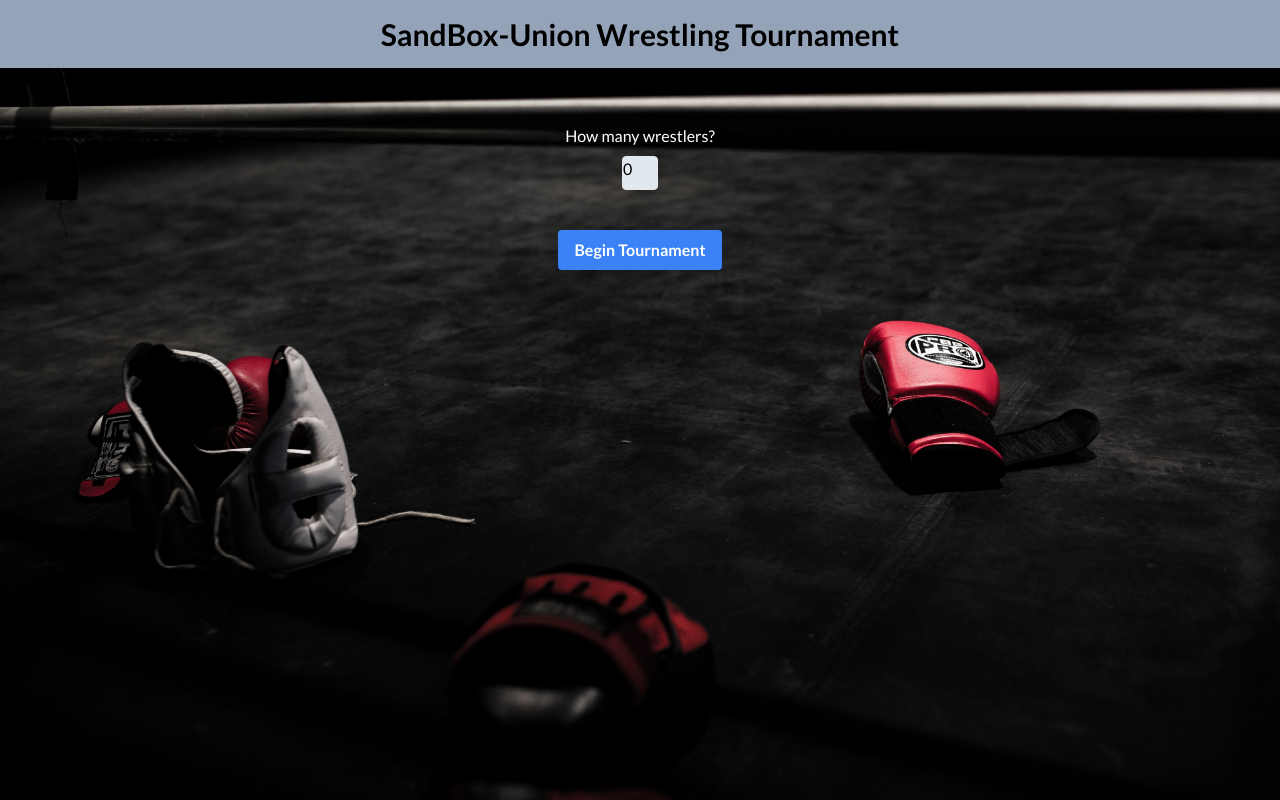
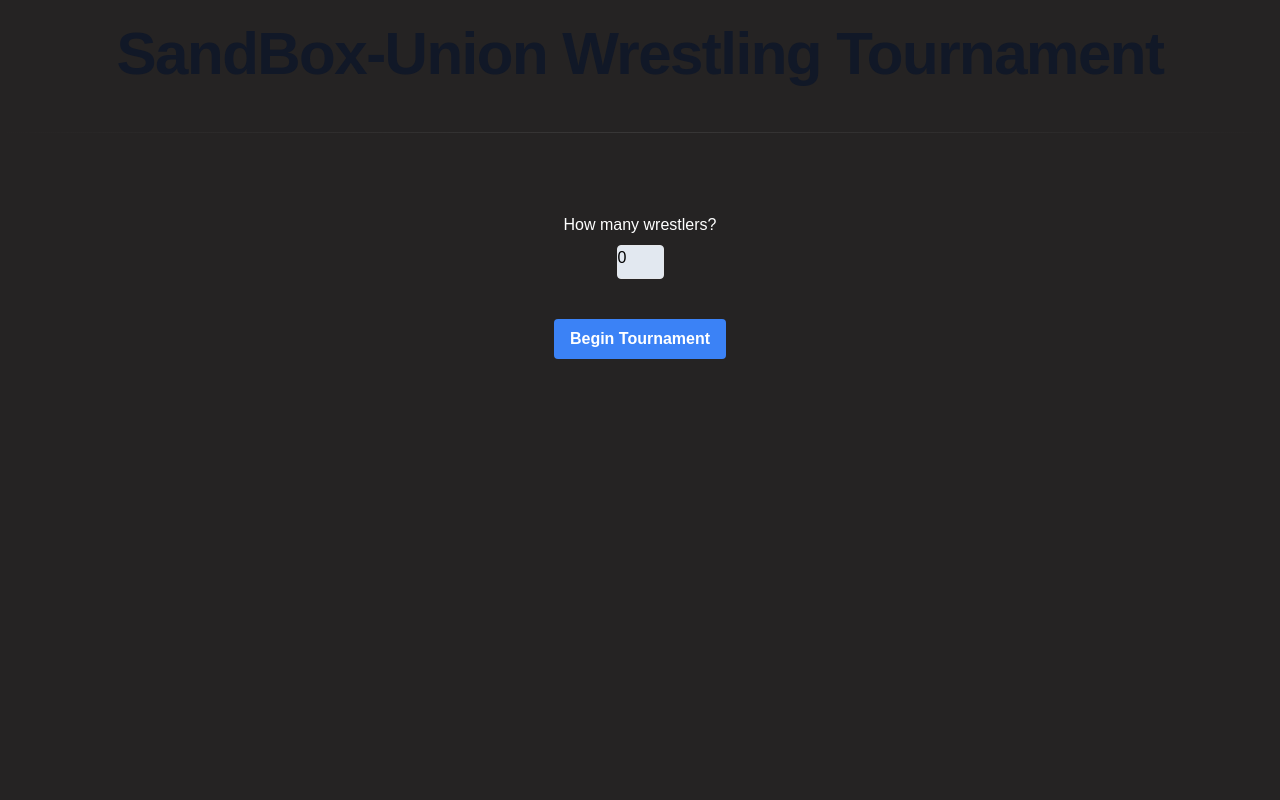
Before and after one commit to rishavhav/sandbox-union, a React (Vite) app: page / in a window 1280 px wide. Built offline with nearby package versions, Linux system fonts and the light colour scheme.

Commit message:
css changes

```diff
--- a/src/App.jsx
+++ b/src/App.jsx
@@ -5,7 +5,8 @@ import WrestlerManager from "./components/WrestlerManager"
 function App() {
   return (
     <div className="app-background">
-      <h1 class="mb-6 text-3xl font-bold text-center drop-shadow-lg bg-slate-400 py-4 ">SandBox-Union Wrestling Tournament</h1>
+      <h1 className="text-center mb-4 text-4xl font-extrabold leading-none tracking-tight text-gray-900 md:text-5xl lg:text-6xl dark:text-white pt-6">SandBox-Union Wrestling Tournament</h1>
+      <hr className="my-12 h-px border-t-0 bg-transparent bg-gradient-to-r from-transparent via-neutral-500 to-transparent opacity-25 dark:opacity-100" />
       <WrestlerManager />
     </div>
   )
--- a/src/components/WrestlerCountSelector.jsx
+++ b/src/components/WrestlerCountSelector.jsx
@@ -12,7 +12,7 @@ function WrestlerCountSelector({ wrestlerCount, setWrestlerCount }) {
   return (
     <div className="flex flex-col items-center pt-8">
       <label className="pb-2 text-white">How many wrestlers?</label>
-      <input class="bg-slate-200 border rounded pb-2" type="number" value={wrestlerCount} onChange={handleChange} min="0" max="4" />
+      <input className="bg-slate-200 border rounded pb-2" type="number" value={wrestlerCount} onChange={handleChange} min="0" max="4" />
     </div>
   )
 }
--- a/src/components/WrestlerForm.jsx
+++ b/src/components/WrestlerForm.jsx
@@ -30,33 +30,33 @@ const WrestlerForm = ({ wrestler, setWrestlerData, formNumber }) => {
 
   return (
     <div className="text-center">
-      <div className="w-full max-w-xl mx-auto my-4 p-4 border  shadow-md rounded bg-slate-300">
-        <h1 className="text-3xl bg-slate-400 rounded pt-1 pb-1">
-          Wrestler's #{formNumber}: {wrestler.name}
+      <div className="w-full max-w-xl mx-auto my-4 p-4   shadow-black rounded-3xl  bg-neutral-500 ">
+        <h1 className="text-3xl  rounded pt-1 pb-1">
+          Wrestler #{formNumber}: {wrestler.name}
         </h1>
-        <div class="pb-2">
-          <label class="block text-gray-700 text-sm font-bold mb-2">Name:</label>
-          <input placeholder=" Enter Name" class="bg-slate-200 border rounded pb-2" type="text" name="name" value={wrestler.name} onChange={handleWrestlerChange} />
+        <div className="pb-2">
+          <label className="block text-gray-700 text-sm font-bold mb-2">Name:</label>
+          <input placeholder=" Enter Name" className="bg-slate-200 border rounded pb-2" type="text" name="name" value={wrestler.name} onChange={handleWrestlerChange} />
         </div>
-        <div class="pb-2">
-          <label class="block text-gray-700 text-sm font-bold mb-2">Health:</label>
-          <input class="bg-slate-200 border rounded pb-2" type="number" name="health" value={wrestler.health} onChange={handleWrestlerChange} />
+        <div className="pb-2">
+          <label className="block text-gray-700 text-sm font-bold mb-2">Health:</label>
+          <input className="bg-slate-200 border rounded pb-2" type="number" name="health" value={wrestler.health} onChange={handleWrestlerChange} />
         </div>
         <div>
           <div>
-            <button type="button" onClick={addMove} class="bg-white hover:bg-gray-100 text-gray-800 font-semibold py-2 px-4 border border-gray-400 rounded shadow mb-3 mt-3 mx-2">
+            <button type="button" onClick={addMove} className="bg-white hover:bg-gray-100 text-gray-800 font-semibold py-2 px-4   rounded shadow mb-3 mt-3 mx-2">
               Add Move
             </button>
-            <button type="button" onClick={removeMove} class="bg-red-700 hover:bg-gray-700 text-white font-semibold py-2 px-4 border border-gray-400 rounded shadow mb-3 mt-3">
+            <button type="button" onClick={removeMove} className="bg-red-700 hover:bg-gray-700 text-white font-semibold py-2 px-4   rounded shadow mb-3 mt-3">
               Remove Move
             </button>
           </div>
 
           {wrestler.moves.map((move, index) => (
             <div key={index} className="mb-2 flex justify-between ">
-              <input class="bg-slate-200 border rounded pb-2" type="text" name="name" placeholder="Move Name" value={move.name} onChange={(e) => handleMoveChange(index, e)} />
-              <input class="bg-slate-200 border rounded pb-2" type="number" name="damage" placeholder="Damage" value={move.damage} onChange={(e) => handleMoveChange(index, e)} />
-              <select class="bg-slate-200 border rounded pb-2" name="type" value={move.type} onChange={(e) => handleMoveChange(index, e)}>
+              <input className="bg-slate-200 border rounded pb-2" type="text" name="name" placeholder="Move Name" value={move.name} onChange={(e) => handleMoveChange(index, e)} />
+              <input className="bg-slate-200 border rounded pb-2" type="number" name="damage" placeholder="Damage" value={move.damage} onChange={(e) => handleMoveChange(index, e)} />
+              <select className="bg-slate-200 border rounded pb-2" name="type" value={move.type} onChange={(e) => handleMoveChange(index, e)}>
                 <option value="signature">Signature</option>
                 <option value="finisher">Finisher</option>
               </select>
--- a/src/components/WrestlerManager.jsx
+++ b/src/components/WrestlerManager.jsx
@@ -29,6 +29,21 @@ function WrestlerManager() {
   }
 
   const handleSubmit = (event) => {
+    let hasEmptyName = false
+
+    for (let i = 0; i < wrestlers.length; i++) {
+      if (wrestlers[i].name === "") {
+        hasEmptyName = true
+        break
+      }
+    }
+
+    if (hasEmptyName) {
+      alert("Please enter names for all wrestlers.")
+      event.preventDefault()
+      return
+    }
+
     event.preventDefault()
     const wrestlerInstances = wrestlers.map((w) => new Wrestler(w.name, w.health, w.moves))
     const results = runTournament(wrestlerInstances)
@@ -36,19 +51,20 @@ function WrestlerManager() {
   }
 
   return (
-    <div className="text-center">
+    <div className="text-center pb-10">
       <WrestlerCountSelector wrestlerCount={wrestlerCount} setWrestlerCount={setWrestlerCount} />
+
       <form onSubmit={handleSubmit}>
         {wrestlers.map((wrestler, index) => (
           <WrestlerForm key={index} wrestler={wrestler} setWrestlerData={(updatedWrestler) => handleWrestlerChange(index, updatedWrestler)} formNumber={index + 1} />
         ))}
-        <button type="submit" class="bg-blue-500 hover:bg-blue-700 text-white font-bold py-2 px-4 rounded mt-10 mb-10">
+        <button type="submit" className="bg-blue-500 hover:bg-blue-700 text-white font-bold py-2 px-4 rounded mt-10 mb-10">
           Begin Tournament
         </button>
       </form>
 
       {tournamentResults.length > 0 && (
-        <div className="">
+        <div className="w-full max-w-xl mx-auto my-4 p-4   shadow-md rounded-3xl  bg-neutral-500">
           <h2 className="text-3xl text-green-300 my-4 underline">Tournament Results:</h2>
           {tournamentResults.map((line, index) => {
             if (line.startsWith("Match")) {
--- a/src/index.css
+++ b/src/index.css
@@ -3,13 +3,17 @@
 @tailwind utilities;
 
 body {
-  font-family: "Lato", sans-serif;
+  font-family: font-sans, sans-serif;
 }
 
 .app-background {
-  background-image: url("../src/assets/img.jpg");
-  background-size: cover;
+  background-color: rgb(37, 35, 35);
+  background-size: auto;
   background-position: center;
-  background-repeat: no-repeat;
+  background-repeat: repeat;
   min-height: 100vh;
 }
+
+.darker-shadow {
+  box-shadow: 0 4px 6px -1px rgba(0, 0, 0, 0.8), 0 2px 4px -1px rgba(0, 0, 0, 0.06);
+}
--- a/src/main.jsx
+++ b/src/main.jsx
@@ -5,7 +5,7 @@ import "./index.css"
 
 ReactDOM.createRoot(document.getElementById("root")).render(
   <React.StrictMode>
-    <div className="bg-slate-400 min-h-screen">
+    <div>
       <App />
     </div>
   </React.StrictMode>
--- a/src/tournament.js
+++ b/src/tournament.js
@@ -46,20 +46,20 @@ function simulateMatch(wrestler1, wrestler2) {
 function runTournament(wrestlers) {
   let tournamentLog = []
   while (wrestlers.length > 1) {
-    const newRound = []
+    const nextMatchWrestlers = []
     for (let i = 0; i < wrestlers.length; i += 2) {
       if (wrestlers[i + 1]) {
         const matchResult = simulateMatch(wrestlers[i], wrestlers[i + 1])
         tournamentLog = tournamentLog.concat(matchResult.log)
 
         const originalWinner = wrestlers.find((w) => w.name === matchResult.winner)
-        newRound.push(new Wrestler(matchResult.winner, originalWinner.originalHealth, wrestlers[i].moves))
+        nextMatchWrestlers.push(new Wrestler(matchResult.winner, originalWinner.originalHealth, wrestlers[i].moves))
       } else {
         tournamentLog.push(`${wrestlers[i].name} advances with a bye`)
-        newRound.push(wrestlers[i])
+        nextMatchWrestlers.push(wrestlers[i])
       }
     }
-    wrestlers = newRound
+    wrestlers = nextMatchWrestlers
   }
   tournamentLog.push(`${wrestlers[0].name} wins the tournament!`)
   return tournamentLog
```
Also changed, not shown: src/assets/img.jpg (deleted), src/assets/img.webp (added).
